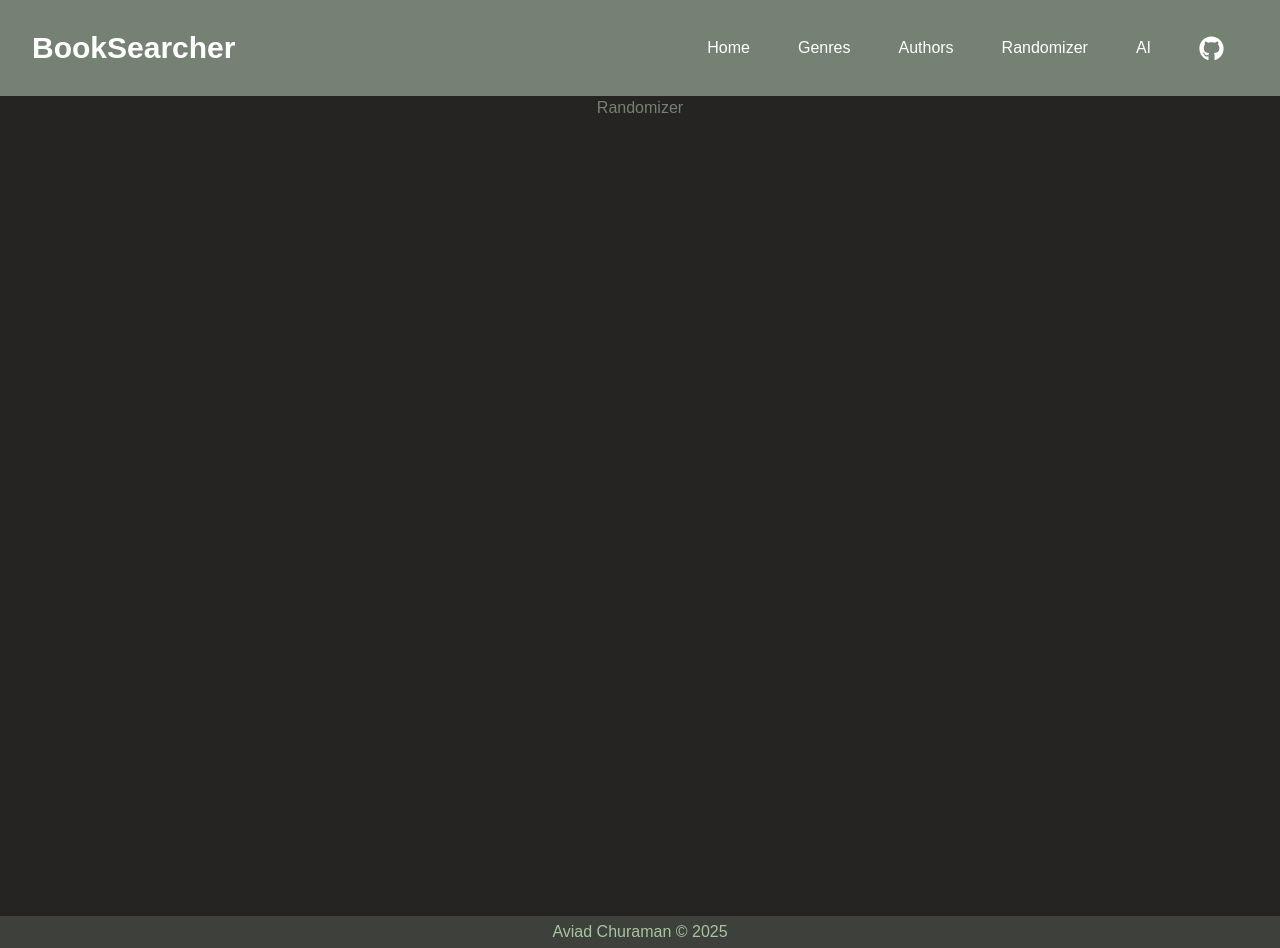
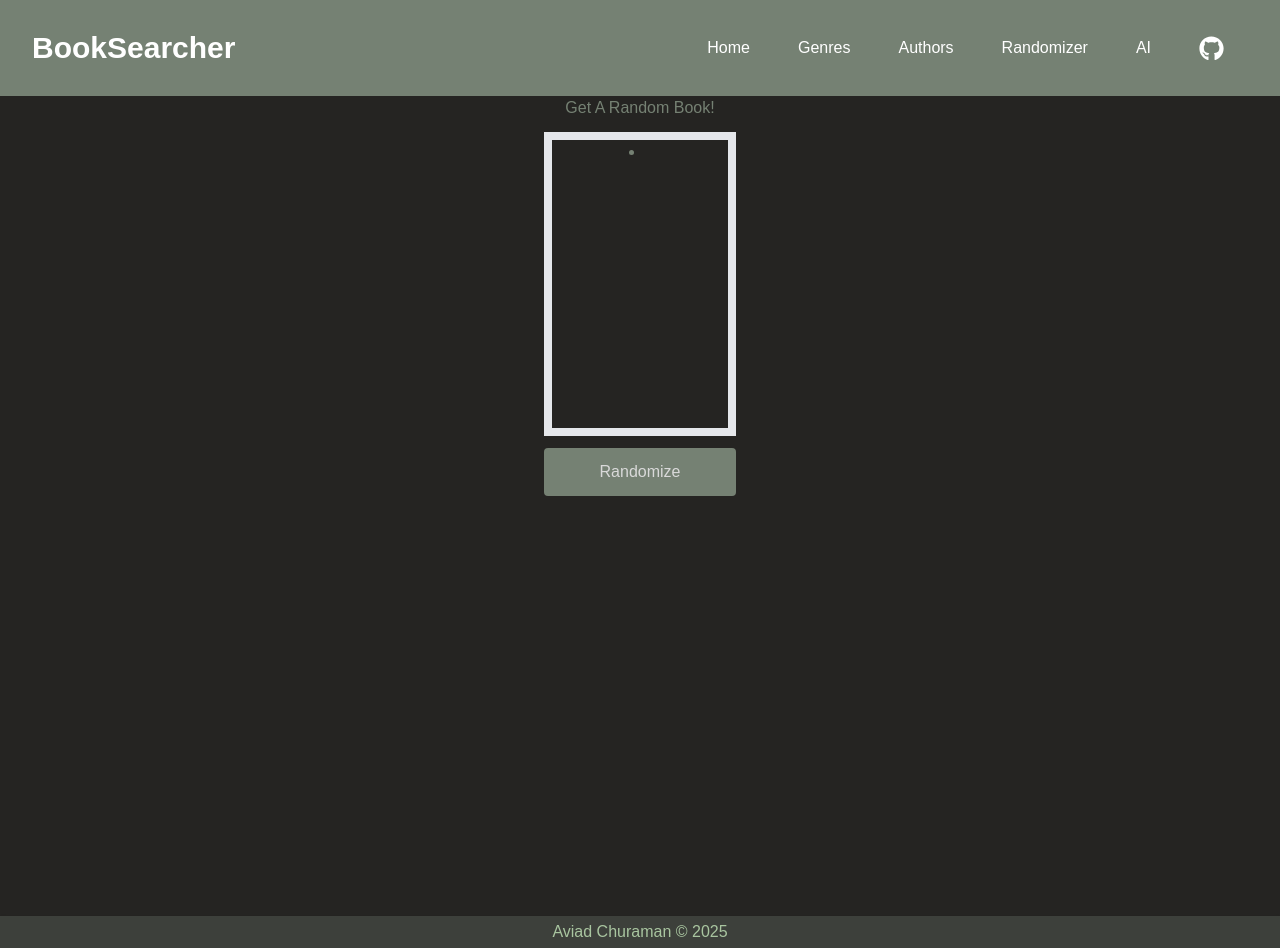
Before and after one commit to av1ad/book-searcher, a React (Vite) app: page /randomizer in a window 1280 px wide. Built offline with nearby package versions, Linux system fonts and the light colour scheme; a web font is replaced by a local one.

Commit message:
Added some code for randomizer

```diff
--- a/src/components/randomizer/randomizer.tsx
+++ b/src/components/randomizer/randomizer.tsx
@@ -7,7 +7,9 @@ export default function randomizer() {
     <>
       <Header />
       <div className="h-screen">
-        <h1>Randomizer</h1>
+        <h1>Get A Random Book!</h1>
+        <li className="border-[.5em] w-[12em] h-[19em] mx-auto m-3"></li>
+        <button className="bg-[#758173] text-[#d9d9d9] p-3 rounded w-48">Randomize</button>
       </div>
       <Footer />
     </>
```
